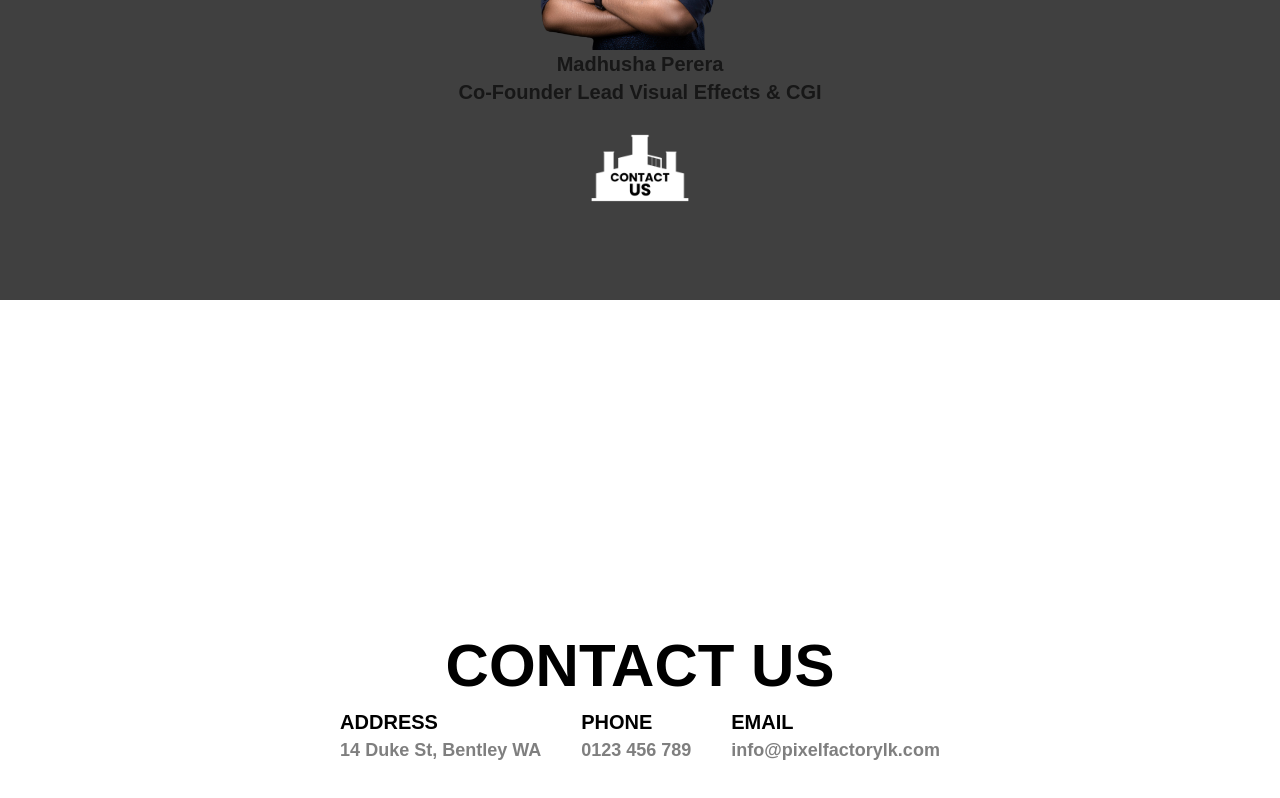
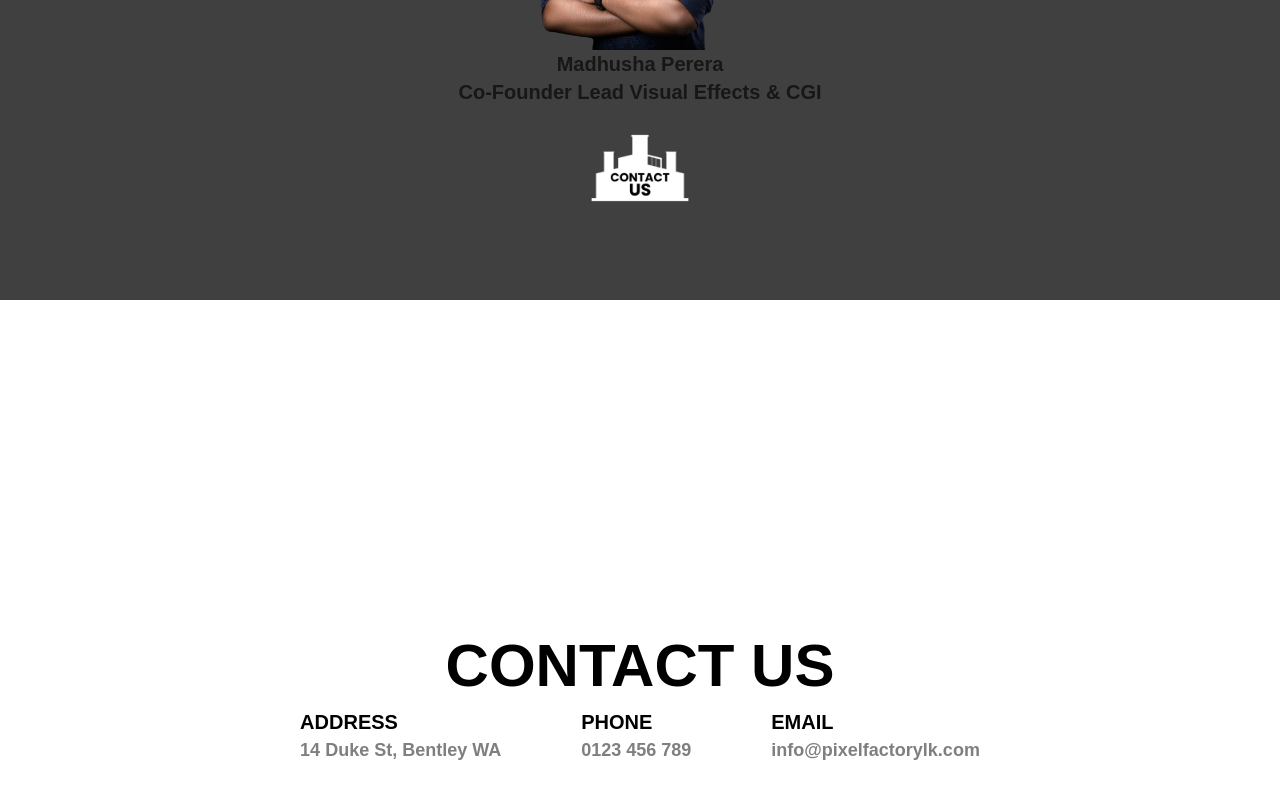
Before and after one commit to axcel-blade/Pixel-Factory, a Next.js app: page / in a window 1280 px wide. Shown: the part 4500-5298 px from the top of the page. Built offline with nearby package versions, Linux system fonts and the light colour scheme.

Commit message:
Update HomePage component: change gap value in contact section div from 10 to 20

```diff
--- a/app/pages/HomePage.tsx
+++ b/app/pages/HomePage.tsx
@@ -186,7 +186,7 @@
                             <b>CONTACT US</b>
                         </h1>
                     </div>
-                    <div className='flex flex-row gap-10'>
+                    <div className='flex flex-row gap-20'>
                         {/* Address */}
                         <div className='flex flex-col'>
                             <h1 className='text-xl font-bold text-black'>ADDRESS</h1>
```
